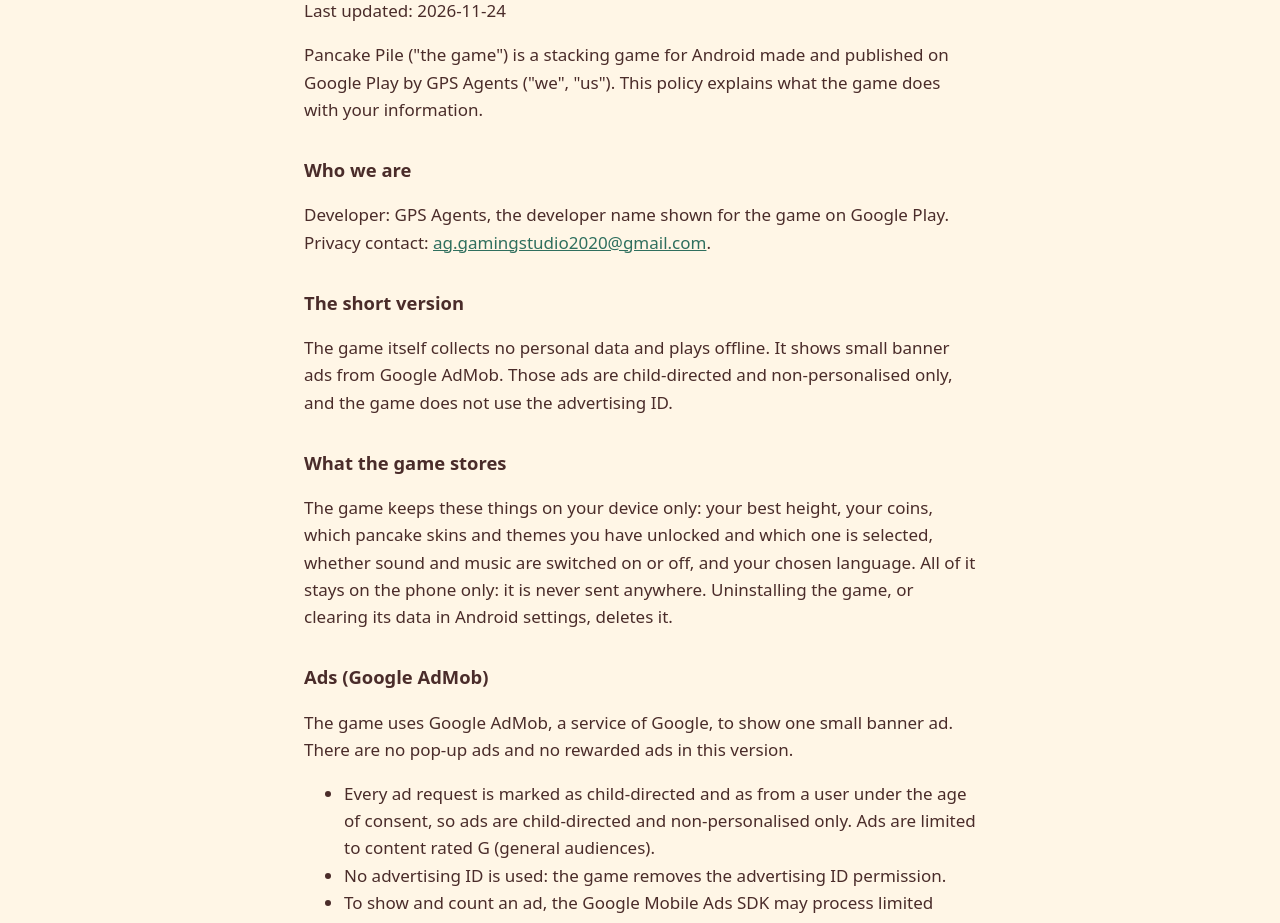
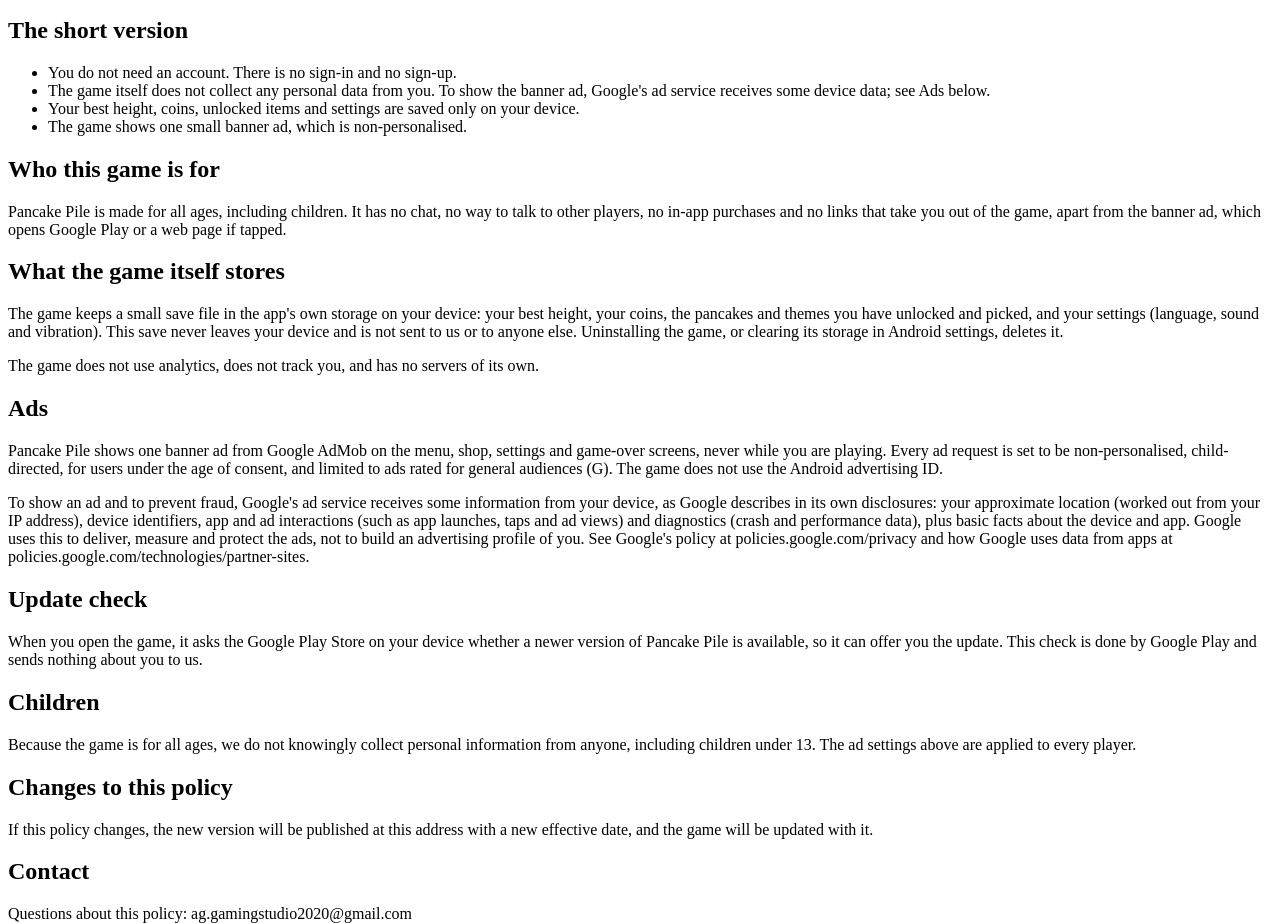
Before and after one commit to Guneet-S/Guneet-S.github.io, a plain HTML site: page pancakepile/privacy-policy.html in a window 1280 px wide. Shown: the part 101-1024 px from the top of the page. Drawn offline with Linux system fonts and the light colour scheme.

Commit message:
Pancake Pile privacy policy: match the 1.0.0 build (vibration setting, no music, Play update check)

```diff
--- a/pancakepile/privacy-policy.html
+++ b/pancakepile/privacy-policy.html
@@ -3,137 +3,77 @@
   <head>
     <meta charset="UTF-8" />
     <meta name="viewport" content="width=device-width, initial-scale=1" />
-    <title>Privacy policy — Pancake Pile</title>
-    <style>
-      body {
-        margin: 0;
-        background: #fff6e6;
-        color: #4a2c2a;
-        font: 17px/1.6 system-ui, -apple-system, "Segoe UI", Roboto, sans-serif;
-      }
-      main {
-        max-width: 42rem;
-        margin: 0 auto;
-        padding: 2rem 1.25rem 3rem;
-      }
-      h1 {
-        font-size: 1.6rem;
-        line-height: 1.25;
-      }
-      h2 {
-        font-size: 1.15rem;
-        margin-top: 2rem;
-      }
-      a {
-        color: #2f6f5e;
-      }
-    </style>
+    <title>Pancake Pile - Privacy policy</title>
   </head>
   <body>
-    <main>
-      <h1>Privacy policy for Pancake Pile</h1>
-      <p>Last updated: 2026-11-24</p>
+    <h1>Pancake Pile - Privacy policy</h1>
+    <p>Effective date: 24 November 2026. Pancake Pile is a game by GPS Agents for Android.</p>
+
+    <h2>The short version</h2>
+    <ul>
+      <li>You do not need an account. There is no sign-in and no sign-up.</li>
+      <li>
+        The game itself does not collect any personal data from you. To show the banner ad,
+        Google's ad service receives some device data; see Ads below.
+      </li>
+      <li>Your best height, coins, unlocked items and settings are saved only on your device.</li>
+      <li>The game shows one small banner ad, which is non-personalised.</li>
+    </ul>
+
+    <h2>Who this game is for</h2>
     <p>
-        Pancake Pile ("the game") is a stacking game for Android made and published on Google
-        Play by GPS Agents ("we", "us"). This policy explains what the game does with your
-        information.
+      Pancake Pile is made for all ages, including children. It has no chat, no way to talk to
+      other players, no in-app purchases and no links that take you out of the game, apart from
+      the banner ad, which opens Google Play or a web page if tapped.
     </p>
 
-      <h2>Who we are</h2>
+    <h2>What the game itself stores</h2>
     <p>
-        Developer: GPS Agents, the developer name shown for the game on Google Play. Privacy
-        contact: <a href="mailto:ag.gamingstudio2020@gmail.com">ag.gamingstudio2020@gmail.com</a>.
+      The game keeps a small save file in the app's own storage on your device: your best height,
+      your coins, the pancakes and themes you have unlocked and picked, and your settings
+      (language, sound and vibration). This save never leaves your device and is not sent to us
+      or to anyone else. Uninstalling the game, or clearing its storage in Android settings,
+      deletes it.
+    </p>
+    <p>The game does not use analytics, does not track you, and has no servers of its own.</p>
+
+    <h2>Ads</h2>
+    <p>
+      Pancake Pile shows one banner ad from Google AdMob on the menu, shop, settings and
+      game-over screens, never while you are playing. Every ad request is set to be
+      non-personalised, child-directed, for users under the age of consent, and limited to ads
+      rated for general audiences (G). The game does not use the Android advertising ID.
+    </p>
+    <p>
+      To show an ad and to prevent fraud, Google's ad service receives some information from
+      your device, as Google describes in its own disclosures: your approximate location
+      (worked out from your IP address), device identifiers, app and ad interactions (such as
+      app launches, taps and ad views) and diagnostics (crash and performance data), plus basic
+      facts about the device and app. Google uses this to deliver, measure and protect the ads, not to build an
+      advertising profile of you. See Google's policy at policies.google.com/privacy and how
+      Google uses data from apps at policies.google.com/technologies/partner-sites.
     </p>
 
-      <h2>The short version</h2>
+    <h2>Update check</h2>
     <p>
-        The game itself collects no personal data and plays offline. It shows small banner ads
-        from Google AdMob. Those ads are child-directed and non-personalised only, and the game
-        does not use the advertising ID.
+      When you open the game, it asks the Google Play Store on your device whether a newer
+      version of Pancake Pile is available, so it can offer you the update. This check is done by
+      Google Play and sends nothing about you to us.
     </p>
-
-      <h2>What the game stores</h2>
-      <p>
-        The game keeps these things on your device only: your best height, your coins, which
-        pancake skins and themes you have unlocked and which one is selected, whether sound and
-        music are switched on or off, and your chosen language. All of it stays on the phone
-        only: it is never sent anywhere. Uninstalling the game, or clearing its data in Android
-        settings, deletes it.
-      </p>
-
-      <h2>Ads (Google AdMob)</h2>
-      <p>
-        The game uses Google AdMob, a service of Google, to show one small banner ad. There are
-        no pop-up ads and no rewarded ads in this version.
-      </p>
-      <ul>
-        <li>
-          Every ad request is marked as child-directed and as from a user under the age of
-          consent, so ads are child-directed and non-personalised only. Ads are limited to
-          content rated G (general audiences).
-        </li>
-        <li>No advertising ID is used: the game removes the advertising ID permission.</li>
-        <li>
-          To show and count an ad, the Google Mobile Ads SDK may process limited device data:
-          the IP address (and the approximate location worked out from it), the device model,
-          the operating system version, the language, app information such as the app version,
-          device or other IDs (never the advertising ID), the ad views and taps, and diagnostic
-          data of the ads SDK (such as app launch time and hang rate). It is used to show and
-          measure ads, for analytics of the ads and to prevent fraud; with child-directed
-          treatment Google does not use it for personalised ads or remarketing. See Google's
-          privacy policy at policies.google.com/privacy.
-        </li>
-        <li>Without an internet connection no ad is shown, and the whole game still works.</li>
-      </ul>
-
-      <h2>What the game does not do</h2>
-      <ul>
-        <li>It does not collect, sell or share any personal data of its own.</li>
-        <li>It uses the internet only for the banner ads.</li>
-        <li>It has no in-app purchases, no rewarded ads and no pop-up ads.</li>
-        <li>It uses no analytics, tracking or crash reporting of its own.</li>
-        <li>It needs no account and no sign-in.</li>
-      </ul>
-
-      <h2>Permissions</h2>
-      <p>
-        The game uses internet access, only to load the banner ads. The Google Mobile Ads SDK
-        also adds permissions to check the network connection, to keep the device awake briefly
-        and to run short background tasks while it loads and counts ads. None of these asks you
-        anything, and none of them gives the game access to your contacts, photos, location or
-        files.
-      </p>
-
-      <h2 id="your-choices">Your choices</h2>
-      <ul>
-        <li>
-          To delete everything the game stores on your device, uninstall the game or clear its
-          data in Android settings. We keep no copy on any server.
-        </li>
-        <li>
-          Data processed by Google for the ads is handled under Google's privacy policy
-          (policies.google.com/privacy).
-        </li>
-        <li>For any question or request about your data, email us at the address below.</li>
-      </ul>
 
     <h2>Children</h2>
     <p>
-        The game is made for players of all ages, including children under 13. Every player is
-        treated as a child for ads, so ads are child-directed and non-personalised only and the
-        advertising ID is not used. The game asks no one for personal information. Game progress
-        stays on the device. The game has no chat and no purchases. The only way out of the game
-        is a tap on a banner ad.
+      Because the game is for all ages, we do not knowingly collect personal information from
+      anyone, including children under 13. The ad settings above are applied to every player.
     </p>
 
     <h2>Changes to this policy</h2>
     <p>
-        If the game ever changes what it does with data, this page will be updated first and the
-        date above will change.
+      If this policy changes, the new version will be published at this address with a new
+      effective date, and the game will be updated with it.
     </p>
 
     <h2>Contact</h2>
-      <p>GPS Agents. Questions about this policy: <a href="mailto:ag.gamingstudio2020@gmail.com">ag.gamingstudio2020@gmail.com</a></p>
-    </main>
+    <p>Questions about this policy: ag.gamingstudio2020@gmail.com</p>
   </body>
 </html>
```
Lines whose indentation alone changed are shown as unchanged.
